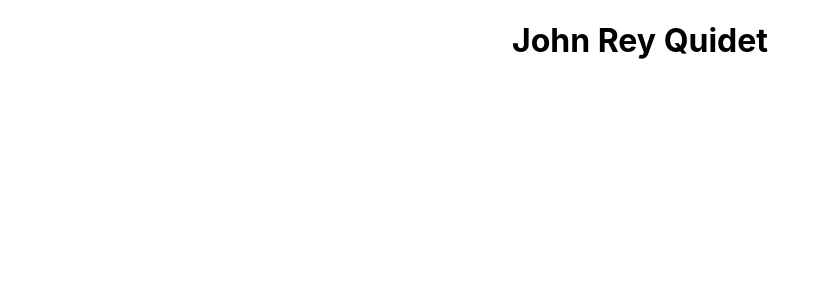
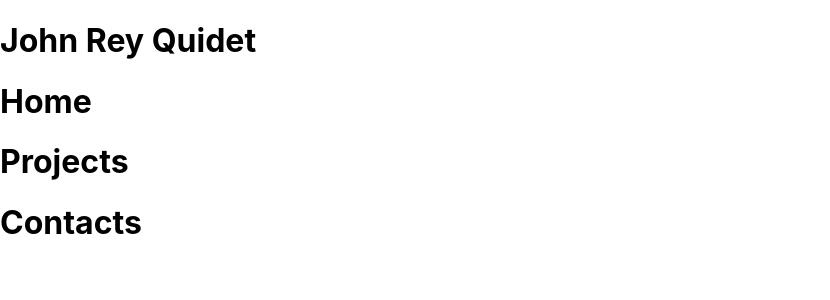
Before and after one commit to jrsswish/Portfolio, a React (Create React App) app in the folder portfolio/: page / in a window 1280 px wide. Shown: the top 300 px of the page, without its empty margins (0-830 px from the left). Built offline with nearby package versions, Linux system fonts and the light colour scheme.

Commit message:
added options at top of portfolio

```diff
--- a/portfolio/src/App.js
+++ b/portfolio/src/App.js
@@ -3,8 +3,13 @@ import './App.css';
 
 function App() {
   return (
-    <div>
-      <h1 className="App">John Rey Quidet</h1>
+    <div className='logo'>
+      <h1 className="name">John Rey Quidet</h1>
+      <div className='options'>
+        <h1 className='home'>Home</h1>
+        <h1 className='projects'>Projects</h1>
+        <h1 className='contacts'>Contacts</h1>
+      </div>
     </div>
   );
 }
```
